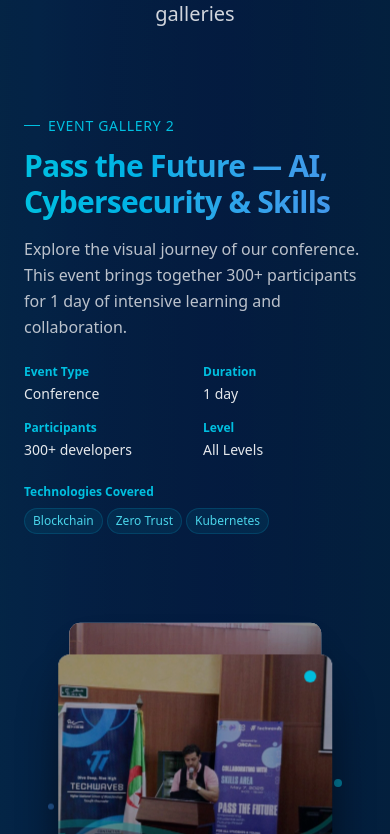
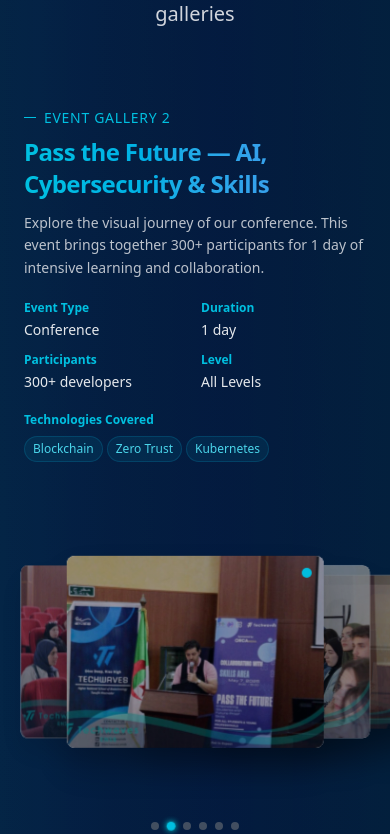
Before and after one commit to crematorium-crm/Techwaves-website, a Next.js app: page /events in a window 390 px wide. Shown: the part 5470-6304 px from the top of the page. Built offline with nearby package versions, Linux system fonts and the light colour scheme.

Commit message:
Update page.jsx

```diff
--- a/src/app/events/page.jsx
+++ b/src/app/events/page.jsx
@@ -658,7 +658,7 @@ export default function Events() {
   )
 }
 
-// Individual Event Gallery Component - Always Visible
+// Individual Event Gallery Component - Always Visible with HORIZONTAL effect
 function EventGallery({ event, isActive, index }) {
   const [currentImage, setCurrentImage] = useState(0);
 
@@ -670,54 +670,50 @@ function EventGallery({ event, isActive, index }) {
   }, [event.galleryImages.length]);
 
   const FloatingLayers = ({ images, currentIndex }) => (
-    <div className="relative h-[350px] flex items-center justify-center" style={{ perspective: '1500px' }}>
-      <div className="relative w-full max-w-lg">
+    <div className="relative h-[300px] flex items-center justify-center" style={{ perspective: '1200px' }}>
+      <div className="relative w-full max-w-2xl">
         {images.map((img, imgIndex) => {
           const isActiveImg = imgIndex === currentIndex;
-          const offset = (imgIndex - currentIndex) * 40; // Reduced from 80 to 40
-          const rotateX = (imgIndex - currentIndex) * -4; // Reduced from -6 to -4
-          const scale = 1 - Math.abs(imgIndex - currentIndex) * 0.08; // Slightly more scale reduction
+          const offset = (imgIndex - currentIndex) * 60; // Horizontal offset
+          const rotateY = (imgIndex - currentIndex) * 8; // Horizontal rotation (Y-axis)
+          const scale = 1 - Math.abs(imgIndex - currentIndex) * 0.1;
           const zIndex = images.length - Math.abs(imgIndex - currentIndex);
-          const opacity = 1 - Math.abs(imgIndex - currentIndex) * 0.15;
+          const opacity = 1 - Math.abs(imgIndex - currentIndex) * 0.2;
 
           return (
             <div
               key={imgIndex}
-              className="absolute left-1/2 top-1/2 w-4/5 transition-all duration-700 ease-out" // Reduced width from full to 4/5
+              className="absolute left-1/2 top-1/2 w-3/4 transition-all duration-700 ease-out"
               style={{
-                transform: `translate(-50%, calc(-50% + ${offset}px)) rotateX(${rotateX}deg) scale(${scale})`,
+                transform: `translate(calc(-50% + ${offset}px), -50%) rotateY(${rotateY}deg) scale(${scale})`,
                 transformStyle: 'preserve-3d',
                 zIndex: zIndex,
                 opacity: opacity,
               }}
             >
               <div
-                className={`bg-white rounded-xl shadow-xl overflow-hidden transition-all duration-300 ${
-                  isActive && isActiveImg ? 'ring-2 ring-cyan-400 shadow-cyan-500/20' : 'ring-1 ring-gray-600/20'
+                className={`bg-white rounded-lg shadow-lg overflow-hidden transition-all duration-300 ${
+                  isActive && isActiveImg ? 'ring-2 ring-cyan-400 shadow-cyan-500/20 scale-105' : 'ring-1 ring-gray-600/20'
                 }`}
                 style={{
-                  boxShadow: `0 ${20 + imgIndex * 8}px ${40 + imgIndex * 8}px rgba(0, 0, 0, ${0.2 + imgIndex * 0.1})` // Reduced shadow
+                  boxShadow: `0 ${15 + imgIndex * 5}px ${30 + imgIndex * 5}px rgba(0, 0, 0, ${0.15 + imgIndex * 0.1})`
                 }}
               >
-                <div className="relative aspect-[4/3] overflow-hidden"> {/* Changed from 16/9 to 4/3 for smaller aspect ratio */}
+                <div className="relative aspect-[4/3] overflow-hidden">
                   <img src={img} alt={`${event.title} - Image ${imgIndex + 1}`} className="w-full h-full object-cover" />
                   <div className="absolute inset-0 bg-gradient-to-b from-transparent via-transparent to-black/10 pointer-events-none"></div>
                 </div>
 
                 {isActiveImg && (
-                  <div className="absolute top-4 right-4 w-3 h-3 bg-cyan-400 rounded-full shadow-lg animate-pulse"></div> // Smaller indicator
+                  <div className="absolute top-3 right-3 w-2.5 h-2.5 bg-cyan-400 rounded-full shadow-lg animate-pulse"></div>
                 )}
               </div>
             </div>
           );
         })}
 
-        {/* Background Glow - Smaller */}
-        <div className="absolute bottom-0 left-1/2 transform -translate-x-1/2 w-3/4 h-20 blur-2xl rounded-full bg-cyan-500/10" />
-
-        {/* Floating particles - Smaller and fewer */}
-        <div className="absolute top-6 right-6 w-2 h-2 bg-cyan-400 rounded-full opacity-60 animate-bounce"></div>
-        <div className="absolute top-12 left-6 w-1.5 h-1.5 bg-blue-400 rounded-full opacity-50 animate-bounce"></div>
+        {/* Background Glow - Horizontal orientation */}
+        <div className="absolute bottom-0 left-1/2 transform -translate-x-1/2 w-4/5 h-16 blur-xl rounded-full bg-cyan-500/10" />
       </div>
     </div>
   );
@@ -725,31 +721,31 @@ function EventGallery({ event, isActive, index }) {
   return (
     <div
       id={event.galleryId}
-      className={`min-h-[80vh] flex items-center justify-center py-12 transition-all duration-500 border-b border-cyan-500/10 ${
-        isActive ? 'opacity-100 scale-100 bg-cyan-500/5 rounded-2xl' : 'opacity-90 scale-100'
+      className={`min-h-[70vh] flex items-center justify-center py-10 transition-all duration-500 border-b border-cyan-500/10 ${
+        isActive ? 'opacity-100 scale-100 bg-cyan-500/5 rounded-xl' : 'opacity-90 scale-100'
       }`}
     >
-      <div className="max-w-6xl mx-auto grid lg:grid-cols-2 gap-12 items-center"> {/* Reduced gap from 16 to 12 */}
-        <div className={`space-y-6 transition-all duration-700 ${
+      <div className="max-w-6xl mx-auto grid lg:grid-cols-2 gap-10 items-center">
+        <div className={`space-y-5 transition-all duration-700 ${
           isActive ? 'translate-x-0 opacity-100' : 'translate-x-0 opacity-100'
         }`}>
           <div>
-            <div className="text-cyan-400 text-sm uppercase tracking-wider mb-3 flex items-center gap-2">
-              <div className="w-4 h-px bg-cyan-400"></div> {/* Smaller line */}
+            <div className="text-cyan-400 text-sm uppercase tracking-wider mb-2 flex items-center gap-2">
+              <div className="w-3 h-px bg-cyan-400"></div>
               Event Gallery {index + 1}
             </div>
-            <h2 className="text-3xl md:text-4xl font-bold mb-4 tracking-tight bg-gradient-to-r from-cyan-400 to-blue-400 bg-clip-text text-transparent"> {/* Smaller text */}
+            <h2 className="text-2xl md:text-3xl font-bold mb-3 tracking-tight bg-gradient-to-r from-cyan-400 to-blue-400 bg-clip-text text-transparent">
               {event.title}
             </h2>
-            <p className="text-gray-300 leading-relaxed mb-6"> {/* Smaller text */}
+            <p className="text-gray-300 text-sm leading-relaxed mb-4">
               Explore the visual journey of our {event.type.toLowerCase()}. This event brings together {event.participants}+ participants for {event.duration} of intensive learning and collaboration.
             </p>
           </div>
 
-          <div className="grid grid-cols-2 gap-4"> {/* Smaller gap */}
-            <div className="space-y-1"> {/* Smaller spacing */}
-              <div className="text-cyan-400 text-xs font-semibold">Event Type</div> {/* Smaller text */}
-              <div className="text-white text-sm">{event.type}</div> {/* Smaller text */}
+          <div className="grid grid-cols-2 gap-3">
+            <div className="space-y-1">
+              <div className="text-cyan-400 text-xs font-semibold">Event Type</div>
+              <div className="text-white text-sm">{event.type}</div>
             </div>
             <div className="space-y-1">
               <div className="text-cyan-400 text-xs font-semibold">Duration</div>
@@ -765,13 +761,13 @@ function EventGallery({ event, isActive, index }) {
             </div>
           </div>
 
-          <div className="space-y-2"> {/* Smaller spacing */}
-            <div className="text-cyan-400 text-xs font-semibold">Technologies Covered</div> {/* Smaller text */}
-            <div className="flex flex-wrap gap-1"> {/* Smaller gap */}
+          <div className="space-y-2">
+            <div className="text-cyan-400 text-xs font-semibold">Technologies Covered</div>
+            <div className="flex flex-wrap gap-1">
               {event.techStack.map((tech, techIndex) => (
                 <span
                   key={techIndex}
-                  className="px-2 py-1 bg-cyan-500/10 text-cyan-300 text-xs rounded-full border border-cyan-500/20" // Smaller badges
+                  className="px-2 py-1 bg-cyan-500/10 text-cyan-300 text-xs rounded-full border border-cyan-500/20"
                 >
                   {tech}
                 </span>
@@ -789,14 +785,14 @@ function EventGallery({ event, isActive, index }) {
           />
 
           {/* Gallery Navigation Dots */}
-          <div className="flex justify-center mt-6 space-x-2"> {/* Smaller spacing */}
+          <div className="flex justify-center mt-5 space-x-2">
             {event.galleryImages.map((_, dotIndex) => (
               <button
                 key={dotIndex}
                 onClick={() => setCurrentImage(dotIndex)}
                 className={`w-2 h-2 rounded-full transition-all duration-300 ${
                   dotIndex === currentImage
-                    ? 'bg-cyan-400 shadow-[0_0_8px_#00ffff] scale-110' // Smaller glow
+                    ? 'bg-cyan-400 shadow-[0_0_6px_#00ffff] scale-110'
                     : 'bg-gray-600 hover:bg-cyan-200'
                 }`}
               />
```
